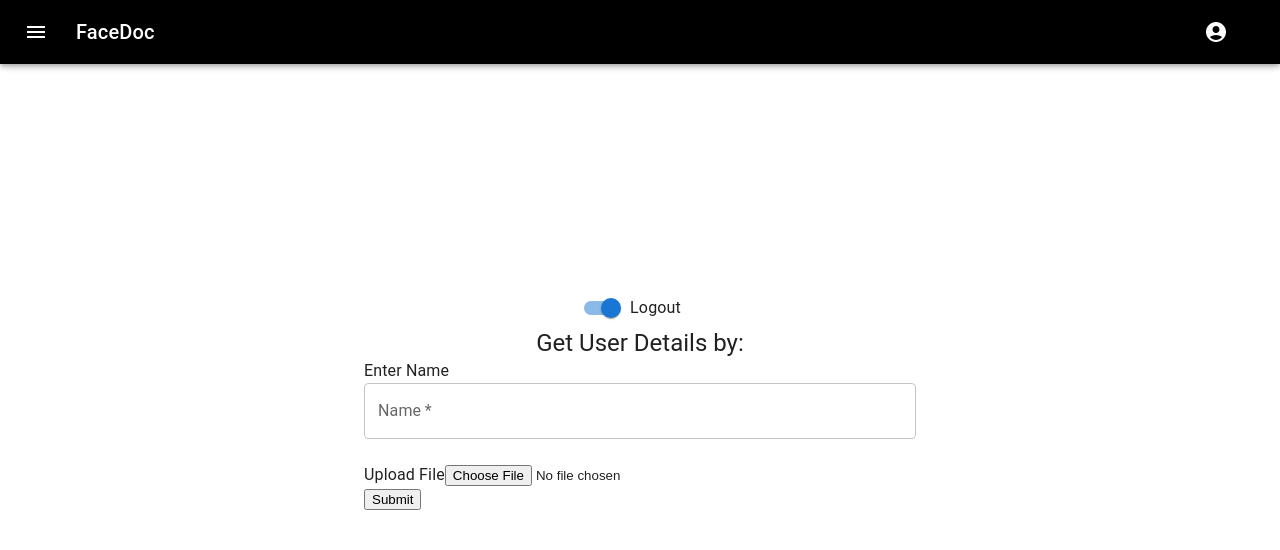
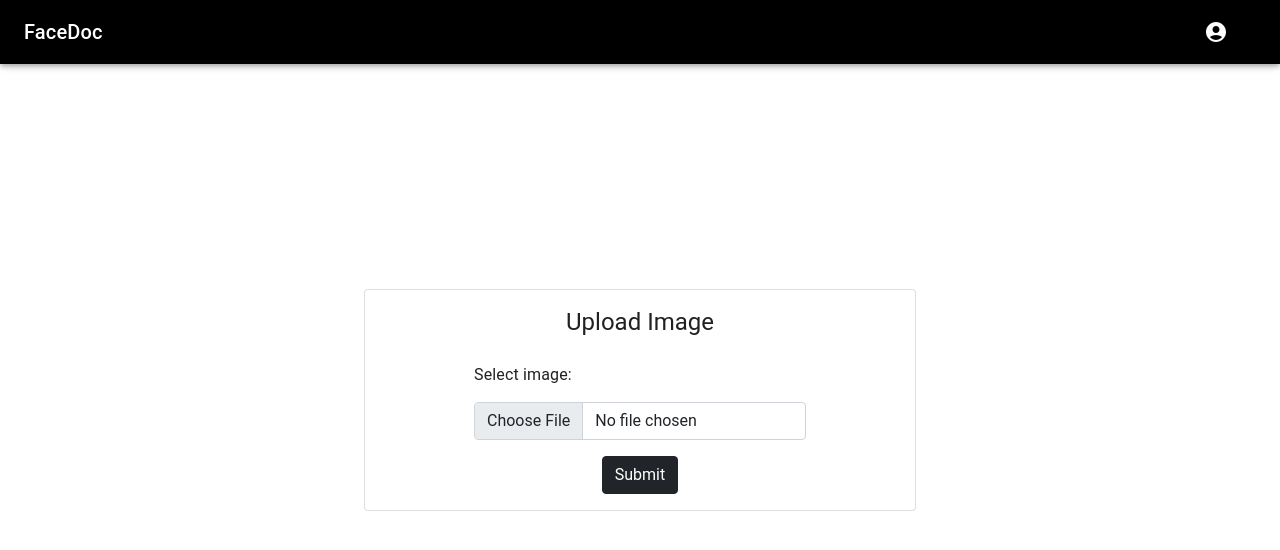
Before and after one commit to 2000sagarr/fe-be-Facedoc, a React (Create React App) app in the folder facedoc-fe/: page /dashboard in a window 1280 px wide. Shown: the top 550 px of the page. Built offline with nearby package versions, Linux system fonts and the light colour scheme; no server answers.

Commit message:
made changes to the Dashboard.js file

```diff
--- a/facedoc-fe/src/App.js
+++ b/facedoc-fe/src/App.js
@@ -4,7 +4,7 @@ import SignIn from './page/SignIn/SignIn';
 import SignUp from './page/SignUp/SignUp';
 import Landing from './page/Landing/Landing.js';
 import User from './page/UserProfile/User.js';
-
+import 'bootstrap/dist/css/bootstrap.min.css';
 import Dashboard from './page/Dashboard.js/Dashboard';
 
 
--- a/facedoc-fe/src/components/Navbar.js
+++ b/facedoc-fe/src/components/Navbar.js
@@ -6,9 +6,6 @@ import Typography from "@mui/material/Typography";
 import IconButton from "@mui/material/IconButton";
 import MenuIcon from "@mui/icons-material/Menu";
 import AccountCircle from "@mui/icons-material/AccountCircle";
-import Switch from "@mui/material/Switch";
-import FormControlLabel from "@mui/material/FormControlLabel";
-import FormGroup from "@mui/material/FormGroup";
 import MenuItem from "@mui/material/MenuItem";
 import Menu from "@mui/material/Menu";
 import { Link } from "react-router-dom";
@@ -64,29 +61,9 @@ export default function MenuAppBar() {
 	return (
 		<div>
 			<Box sx={{ flexGrow: 1 }}>
-				<FormGroup>
-					<FormControlLabel
-						control={
-							<Switch
-								checked={auth}
-								onChange={handleChange}
-								aria-label='login switch'
-							/>
-						}
-						label={auth ? "Logout" : "Login"}
-					/>
-				</FormGroup>
+
 				<AppBar position='fixed' sx={{ backgroundColor: "black" }}>
 					<Toolbar>
-						<IconButton
-							size='large'
-							edge='start'
-							color='inherit'
-							aria-label='menu'
-							sx={{ mr: 2 }}
-						>
-							<MenuIcon />
-						</IconButton>
 						<Typography variant='h6' component='div' sx={{ flexGrow: 1 }}>
 							<Link
 								href='/landing'
--- a/facedoc-fe/src/page/Dashboard.js/Dashboard.css
+++ b/facedoc-fe/src/page/Dashboard.js/Dashboard.css
@@ -0,0 +1,11 @@
+.dashboard{
+    height:100vh;
+    text-align: center;
+    display: flex;
+    flex-direction: column;
+    align-items: center;
+    justify-content: center;
+    margin-top: 0cm;
+    padding: 1.5cm;
+    border-style: solid;
+}
--- a/facedoc-fe/src/page/Dashboard.js/Dashboard.js
+++ b/facedoc-fe/src/page/Dashboard.js/Dashboard.js
@@ -1,17 +1,9 @@
 import React from "react";
+import { createTheme, ThemeProvider, Container, Typography, CssBaseline, Box } from "@mui/material";
+import { Form, Card, Button } from "react-bootstrap";
+import Navbar from "../../components/Navbar";
 import "./Dashboard.css";
-import TextField from "@mui/material/TextField";
-import Container from "@mui/material/Container";
-import Grid from "@mui/material/Grid";
-import Typography from "@mui/material/Typography";
-import { createTheme, ThemeProvider } from "@mui/material/styles";
-import CssBaseline from "@mui/material/CssBaseline";
-import Box from "@mui/material/Box";
-import Form from "react-bootstrap/Form";
-import Card from "react-bootstrap/Card";
-import Button from "react-bootstrap/Button";
-import Navbar from "../../components/Navbar";
-import axios from "axios";
+
 
 const theme = createTheme();
 function Dashboard() {
@@ -39,29 +31,16 @@ function Dashboard() {
 								}}
 							>
 								<Typography component='h1' variant='h5'>
-									Get User Details by:
+									Upload Image
 								</Typography>
-								<Grid container spacing={2}>
-									<Grid item xs={13}>
-										<label htmlFor=''>Enter Name</label>
-										<TextField
-											required
-											fullWidth
-											id='name'
-											label='Name'
-											name='name'
-											autoComplete='name'
-										/>
-										<Form.Group controlId='formFileLg' className='mb-3'>
-											<br />
-											<Form.Label>Upload File</Form.Label>
-											<Form.Control type='file' size='lg' />
-										</Form.Group>
-										<Button variant='dark' size='lg'>
-											Submit
-										</Button>
-									</Grid>
-								</Grid>
+								<Form.Group controlId='formFileLg' className='mb-3'>
+									<br />
+									<Form.Label>Select image:</Form.Label>
+									<Form.Control type='file' size='mg' />
+								</Form.Group>
+								<Button variant='dark' size='md'>
+									Submit
+								</Button>
 							</Box>
 						</Card.Body>
 					</Card>
--- a/facedoc-fe/src/page/Landing/Landing.js
+++ b/facedoc-fe/src/page/Landing/Landing.js
@@ -1,9 +1,12 @@
 import React from 'react';
 import './Landing.css';
 import { Link } from 'react-router-dom';
+import Navbar from "../../components/Navbar";
 
 function Home() {
   return (
+    <>
+    <Navbar />
     <div className='home-container'>
       <div>
         <span style={{ fontSize: 108, fontWeight: 500 }}>Face</span>
@@ -26,6 +29,7 @@ function Home() {
         </Link>
       </div>
     </div>
+    </>
   );
 }
 
--- a/facedoc-fe/src/page/SignIn/SignIn.js
+++ b/facedoc-fe/src/page/SignIn/SignIn.js
@@ -1,23 +1,10 @@
 import * as React from 'react';
 import PropTypes from 'prop-types';
-import Typography from '@mui/material/Typography';
-import Box from '@mui/material/Box';
-import Avatar from '@mui/material/Avatar';
-import Button from '@mui/material/Button';
-import CssBaseline from '@mui/material/CssBaseline';
-import TextField from '@mui/material/TextField';
-import FormControlLabel from '@mui/material/FormControlLabel';
-import Checkbox from '@mui/material/Checkbox';
-import Link from '@mui/material/Link';
-import Grid from '@mui/material/Grid';
-import { createTheme, ThemeProvider } from '@mui/material/styles';
-import InputLabel from '@mui/material/InputLabel';
-import MenuItem from '@mui/material/MenuItem';
-import FormControl from '@mui/material/FormControl';
-import Select from '@mui/material/Select';
-
+import {
+  Typography, Box, Avatar, Button, CssBaseline, TextField, FormControlLabel, Checkbox,
+  Link, InputLabel, Grid, MenuItem, FormControl, Select, createTheme, ThemeProvider
+} from '@mui/material';
 import home from '../../assets/home.png';
-
 import { useState } from 'react';
 import axiosInstance from '../../axios';
 import { useHistory } from 'react-router-dom';
--- /dev/null
+++ b/package.json
@@ -0,0 +1,6 @@
+{
+  "dependencies": {
+    "bootstrap": "^5.1.3",
+    "react-bootstrap": "^2.3.1"
+  }
+}
```
Also changed, not shown: 1 other file (tests, documents, lock files or other folders). Lines whose indentation alone changed are shown as unchanged.
